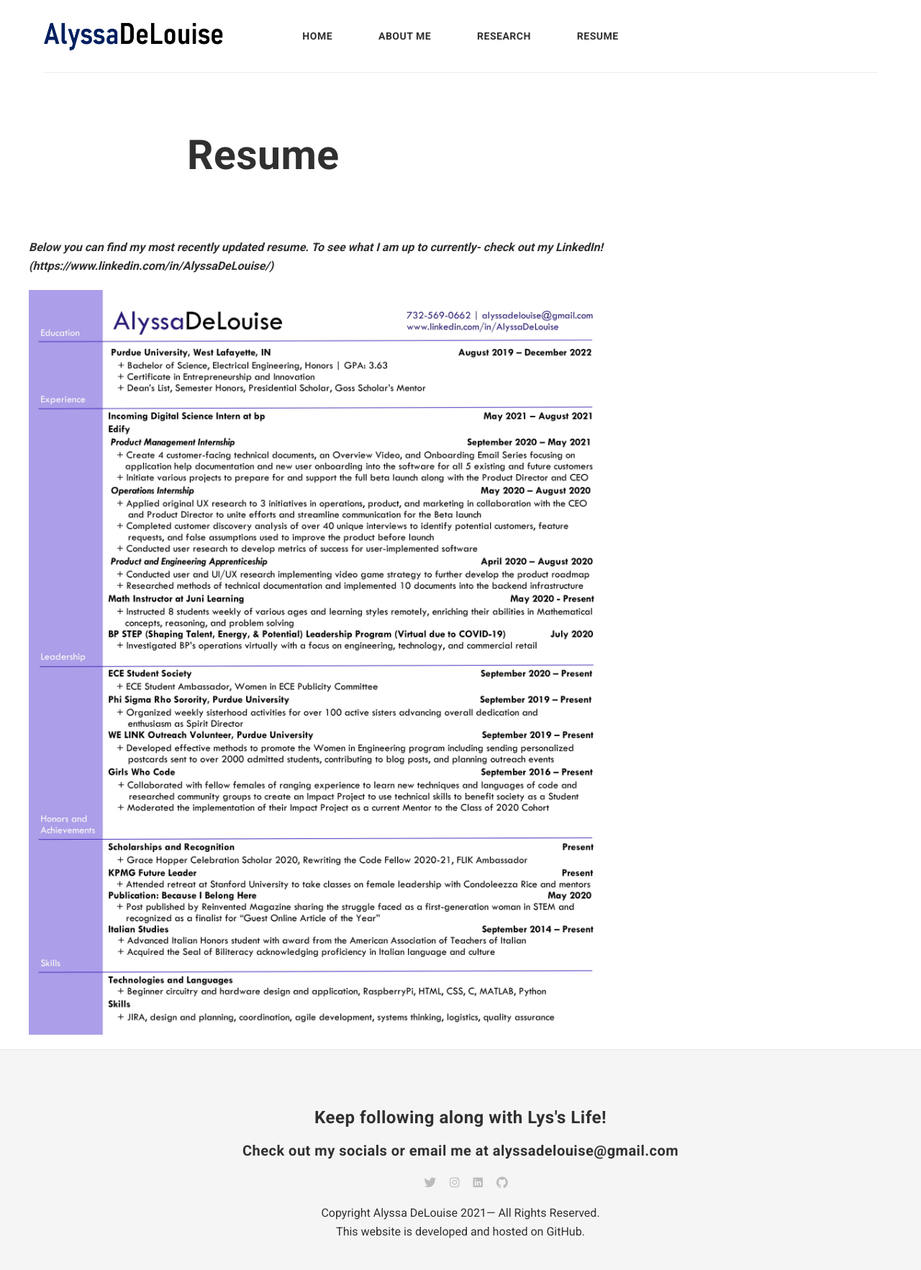
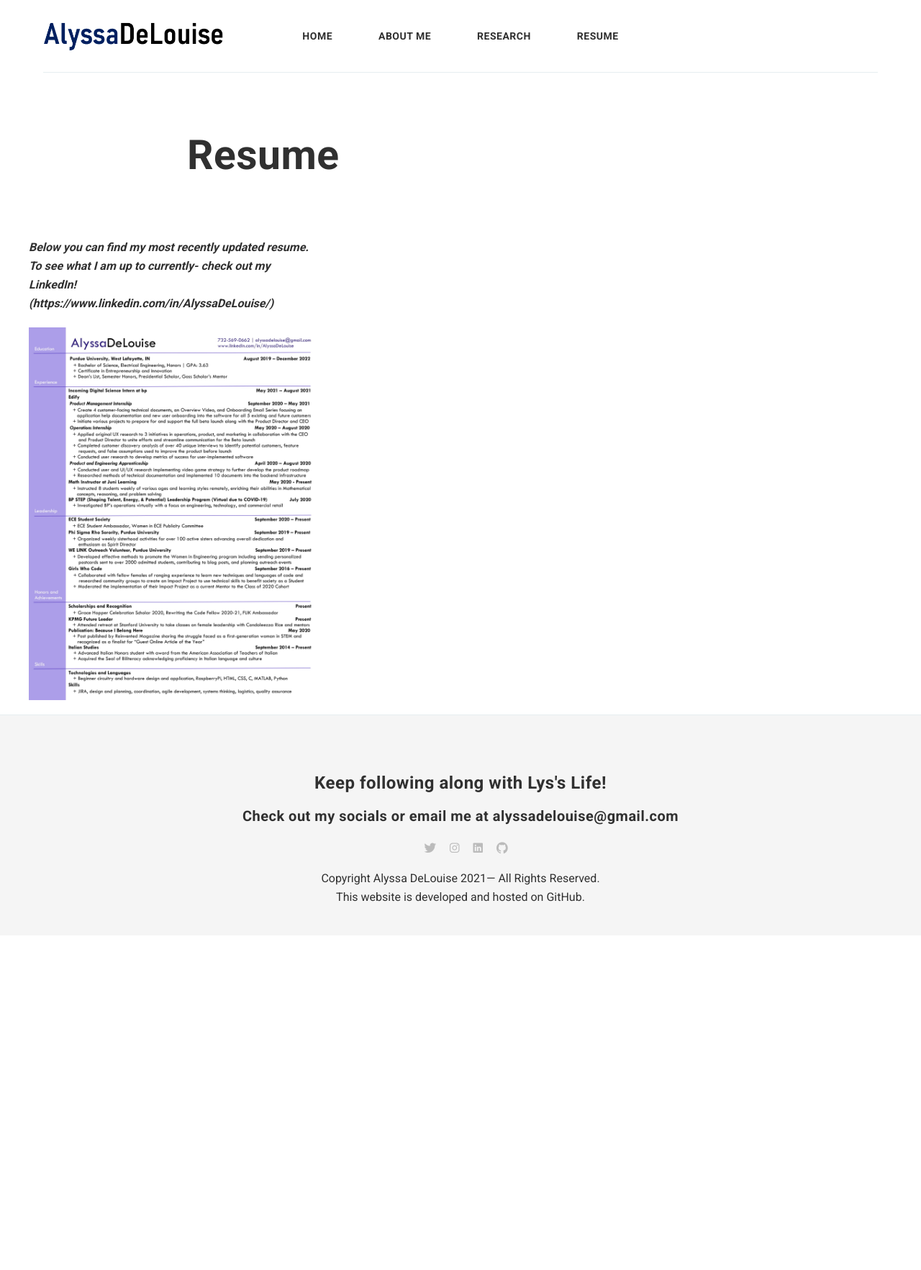
Before and after one commit to alyssadelouise/home, a Jekyll site: the page built from _pages/resume.md, in a window 1280 px wide. Shown: the whole page at 72% size. Built offline with Jekyll 4.4.1, drawn with Linux system fonts in a browser that asks for light colours; nearby versions of some CDN libraries; comment, search, counter and statistics services are not loaded; after the commit the page ends 1300 px from its top, so only the background shows below that.

Commit message:
Update pageresume.html

```diff
--- a/_layouts/pageresume.html
+++ b/_layouts/pageresume.html
@@ -14,7 +14,7 @@ layout: default
 <div class="container">
 	<div class="row">
 		<!-- begin page -->
-		<article class=" col-8 col-t-10 col-m-12">
+		<article class=" col-4 col-t-10 col-m-12">
 			<div class="page__content">
 				{{ content }}
 			</div>
```
